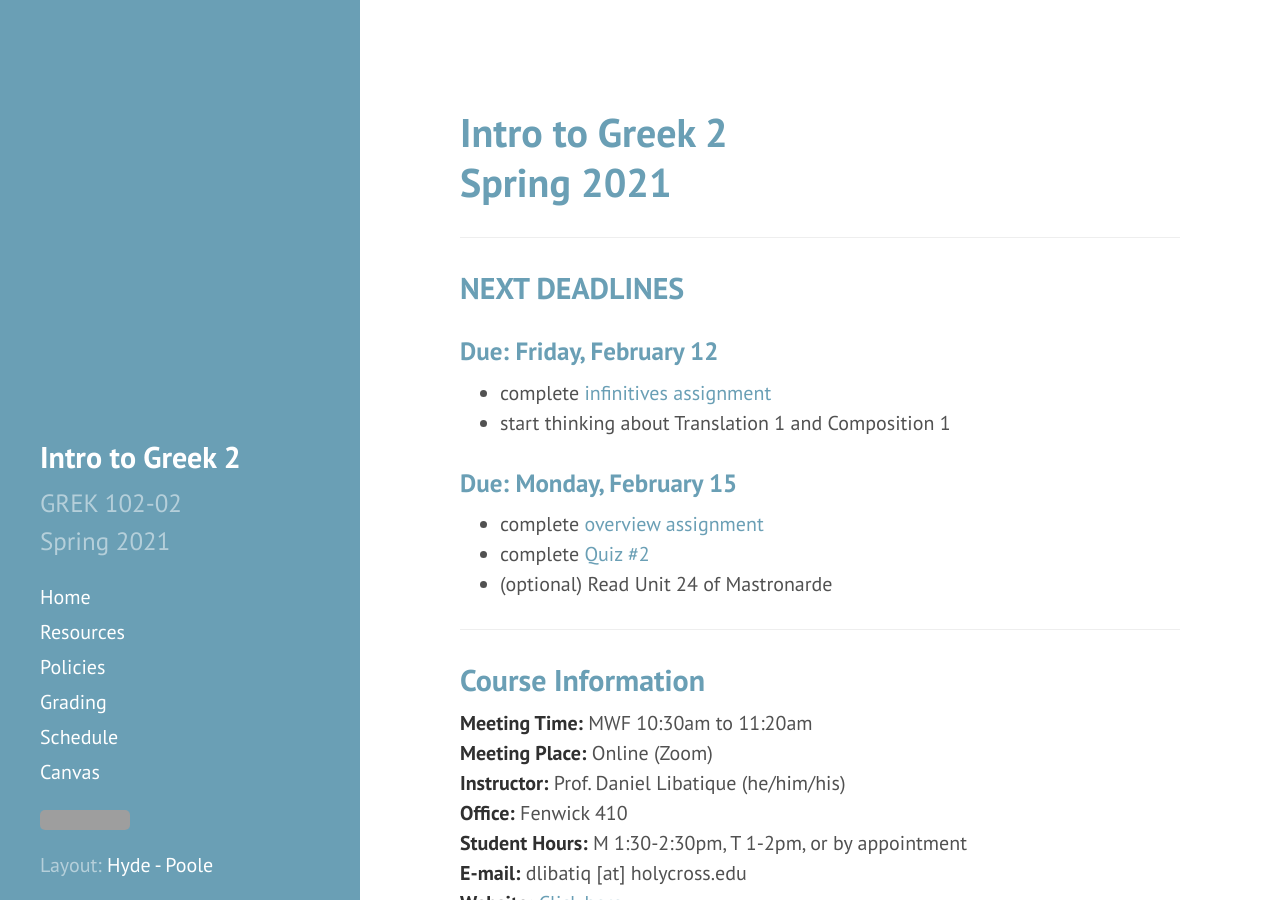
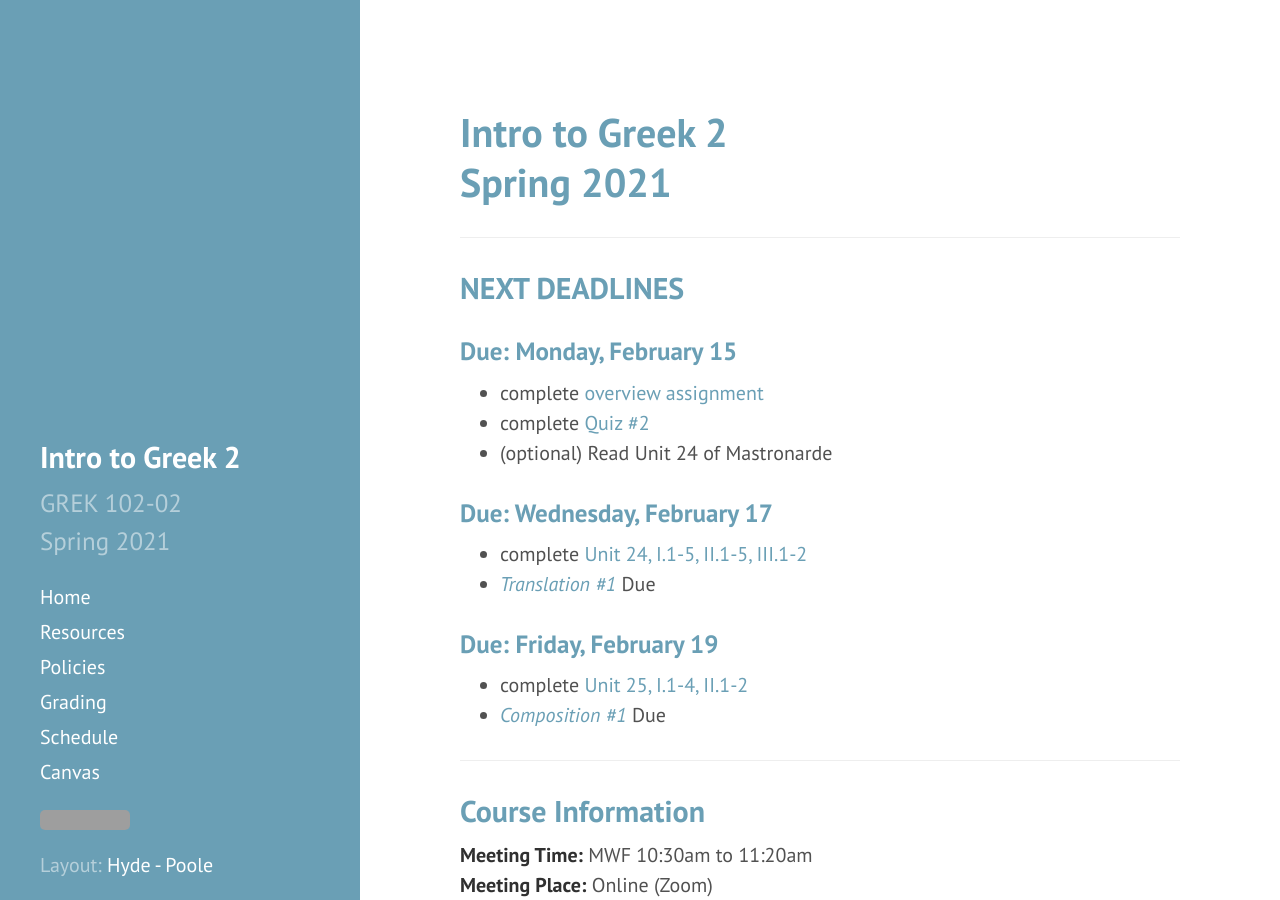
Before and after one commit to DLibatique/GREK102-S21, a Jekyll site: the page built from _pages/index.md, in a window 1280 px wide and 900 px high. Built offline with Jekyll 4.4.1, drawn with Linux system fonts in a browser that asks for light colours; grey boxes are pictures that could not be loaded.

Commit message:
updated homepage

```diff
--- a/_pages/index.md
+++ b/_pages/index.md
@@ -10,14 +10,18 @@ permalink: /
 
 ## NEXT DEADLINES
 
-### Due: Friday, February 12
-* complete [infinitives assignment](https://hc.instructure.com/courses/3462/assignments/28214)
-* start thinking about Translation 1 and Composition 1
-
 ### Due: Monday, February 15
 * complete [overview assignment](https://hc.instructure.com/courses/3462/assignments/28215)
 * complete [Quiz #2](https://hc.instructure.com/courses/3462/assignments/30880)
 * (optional) Read Unit 24 of Mastronarde
+
+### Due: Wednesday, February 17
+* complete [Unit 24, I.1-5, II.1-5, III.1-2](https://hc.instructure.com/courses/3462/assignments/28216)
+* [*Translation #1*](https://hc.instructure.com/courses/3462/assignments/28248) Due
+
+### Due: Friday, February 19
+* complete [Unit 25, I.1-4, II.1-2](https://hc.instructure.com/courses/3462/assignments/28217)
+* [*Composition #1*](https://hc.instructure.com/courses/3462/assignments/30854) Due
 
 ***
 
```
